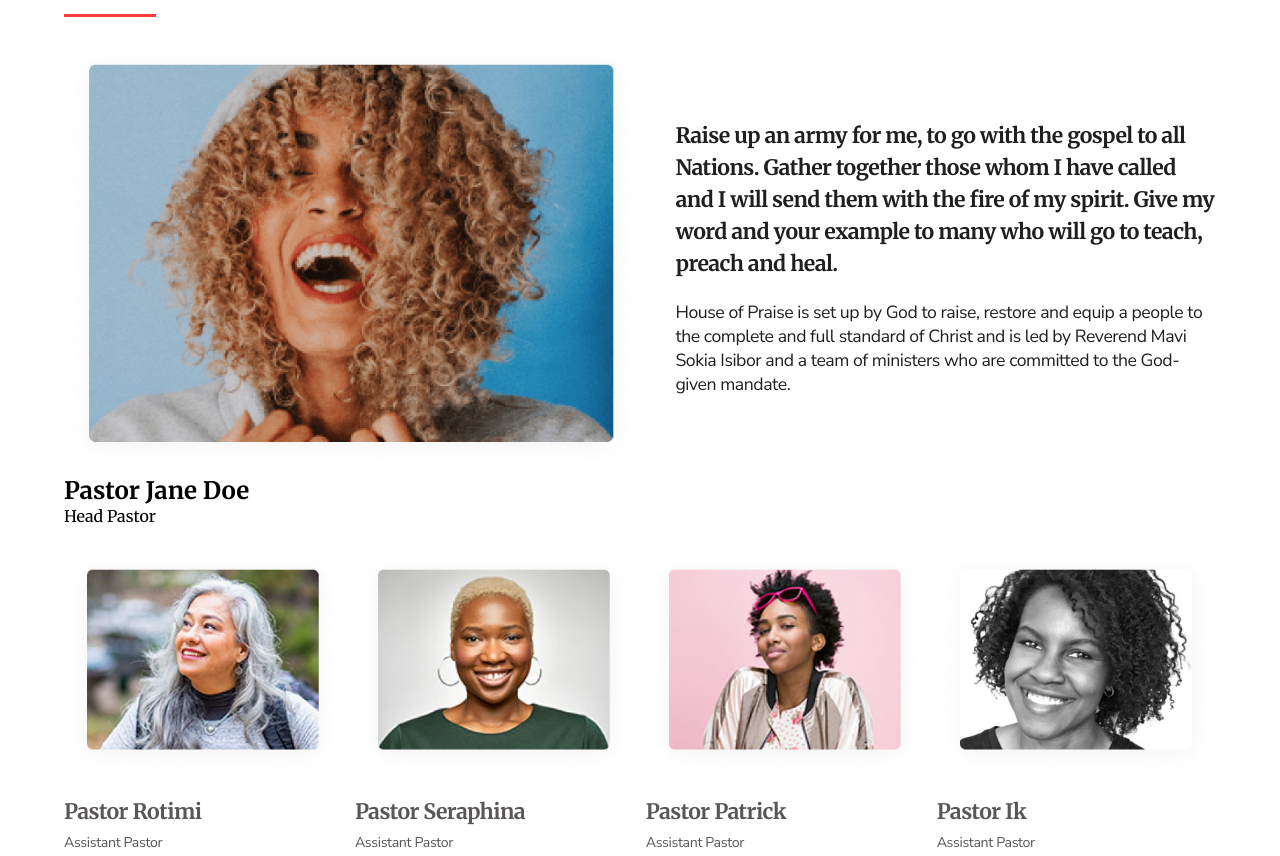
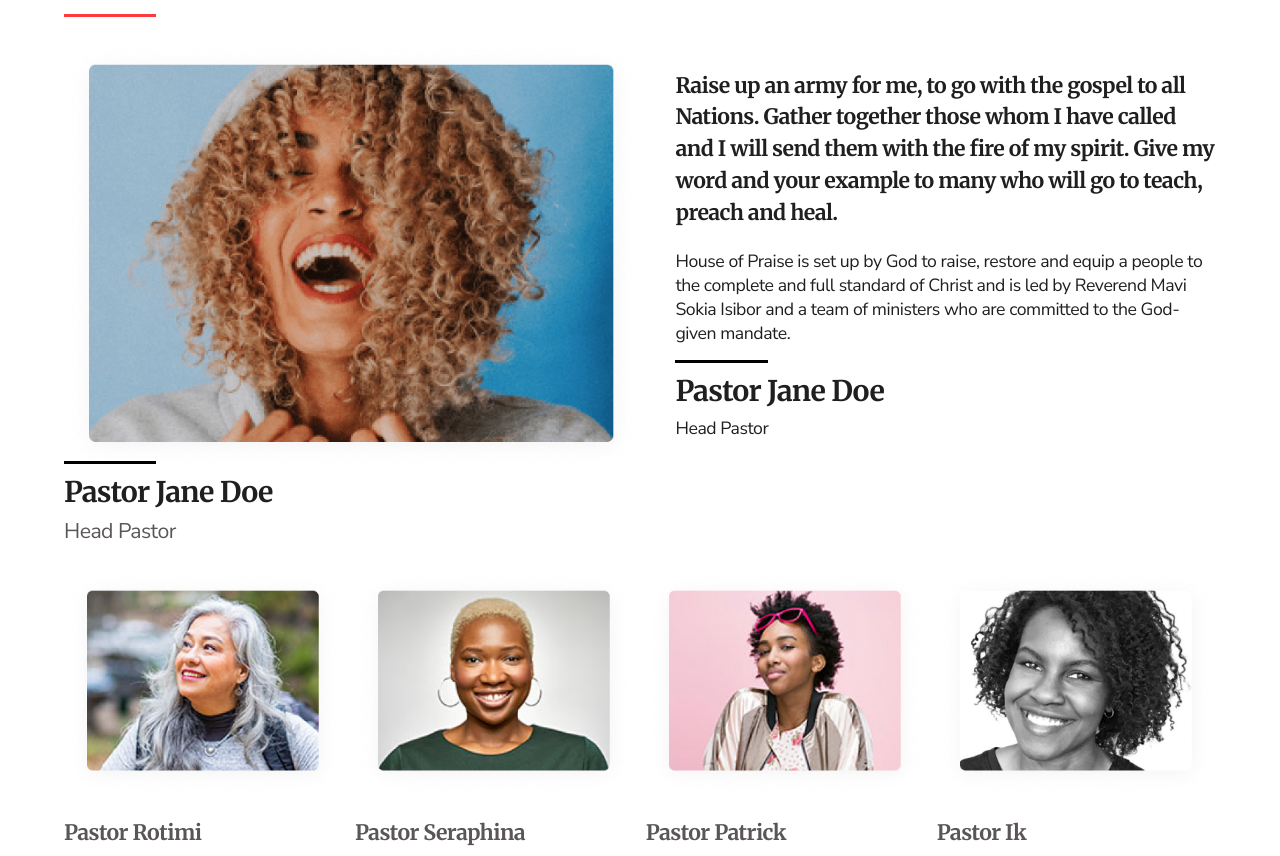
Before and after one commit to eligifty-coder/House_of_praise, a React (Create React App) app: page / in a window 1280 px wide. Shown: the part 7748-8604 px from the top of the page. Built offline with nearby package versions, Linux system fonts and the light colour scheme.

Commit message:
complete

```diff
--- a/src/components/leadership/Leadership.jsx
+++ b/src/components/leadership/Leadership.jsx
@@ -80,8 +80,12 @@ const Leadership = () => {
                   <p>House of Praise is set up by God to raise, restore and equip a people to the complete and full
                      standard of Christ and is
                      led by Reverend Mavi Sokia Isibor and a team of ministers who are committed to the God-given mandate.</p>
+                  <div className={`${classes.detail} ${classes.detailBig}`}>
+                     <h2>Pastor Jane Doe</h2>
+                     <p>Head Pastor</p>
+                  </div>
                </div>
-               <div className={classes.detail}>
+               <div className={`${classes.detail} ${classes.detailSmall}`}>
                   <h2>Pastor Jane Doe</h2>
                   <p>Head Pastor</p>
                </div>
--- a/src/components/leadership/Leadership.module.css
+++ b/src/components/leadership/Leadership.module.css
@@ -195,13 +195,15 @@
       display: flex;
       justify-content: space-between;
    }
-   .big{
+   .big,
+   .detailBig {
       display: none;
    }
 }
 
 @media screen and (min-width: 602px) {
-   .small{
+   .small,
+   .detailSmall {
       display: none;
    }
    .leadership{
@@ -245,6 +247,40 @@
       -moz-column-gap: 2.77vw;
          column-gap: 2.77vw;
    }
+   .content .detail{
+      display: grid;
+      align-items: center;
+      row-gap: 0.55vw;
+   }
+   .content .detail h2{
+      font-family: 'Merriweather';
+      font-style: normal;
+      font-weight: 700;
+      font-size: 2.22vw;
+      line-height: 2.77vw;
+      letter-spacing: -0.025em;
+      color: #1F1F1F;
+      position: relative;
+   }
+   .content .detail h2::after{
+      content: '';
+      position: absolute;
+      left: 0;
+      top: -1.11vw;
+      width: 7.22vw;
+      height: 0.27vw;
+      background: #000000;
+   }
+   .content .detail p{
+      font-family: 'Nunito Sans';
+      font-style: normal;
+      font-weight: 400;
+      font-size: 1.66vw;
+      line-height: 2.29vw;
+      letter-spacing: -0.025em;
+      color: #5A5656;
+
+   }
    .content .mavImg{
       width: 45vw;
    }
@@ -275,6 +311,7 @@
       line-height: 1.87vw;
       letter-spacing: -0.025em;
       color: #1F1F1F;
+      padding-bottom: 0.55vw;
    }
    .content .big{
       display: grid;
```
